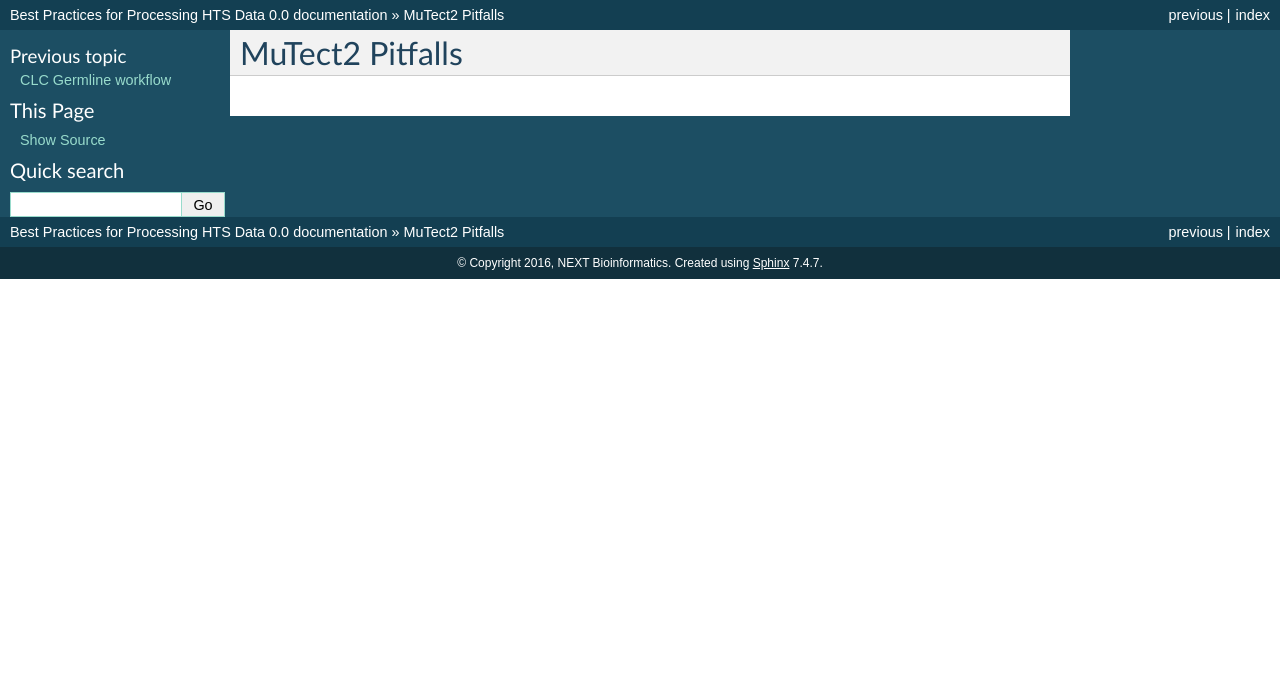
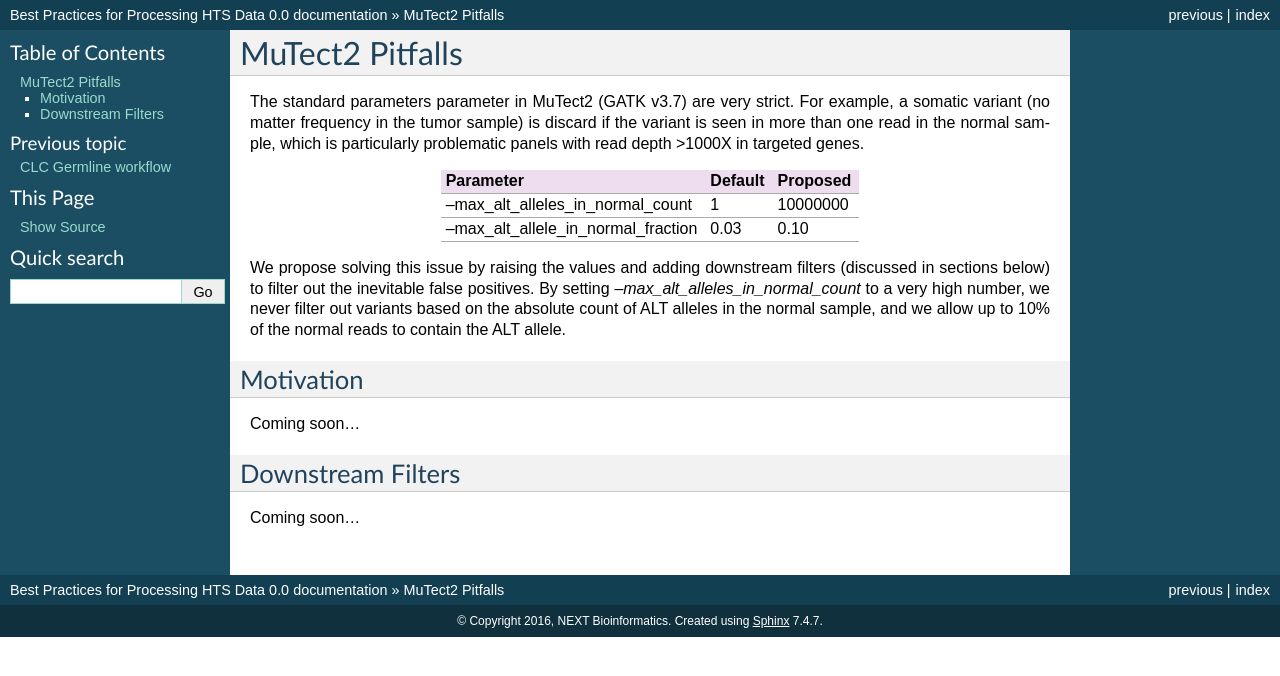
Before and after one commit to NEXTBioinformatics/Best-Practices-for-Processing-HTS-Data, a Sphinx documentation site: the page built from source/mutect2_pitfalls.rst, in a window 1280 px wide. Shown: the top 676 px of the page. Built offline with Sphinx 7.4.7, drawn with Linux system fonts in a browser that asks for light colours.

Commit message:
Proposed MuTect2 paramter values

```diff
--- a/source/mutect2_pitfalls.rst
+++ b/source/mutect2_pitfalls.rst
@@ -1,2 +1,23 @@
 MuTect2 Pitfalls
 ================
+
+The standard parameters parameter in MuTect2 (GATK v3.7) are very strict. For example, a somatic variant (no matter frequency in the tumor sample) is discard if the variant is seen in more than one read in the normal sample, which is particularly problematic panels with read depth >1000X in targeted genes.
+
+==================================== ======= ==========
+Parameter                            Default Proposed
+==================================== ======= ==========
+--max_alt_alleles_in_normal_count    1       10000000
+--max_alt_allele_in_normal_fraction  0.03    0.10
+==================================== ======= ==========
+
+We propose solving this issue by raising the values and adding downstream filters (discussed in sections below) to filter out the inevitable false positives. By setting `--max_alt_alleles_in_normal_count` to a very high number, we never filter out variants based on the absolute count of ALT alleles in the normal sample, and we allow up to 10% of the normal reads to contain the ALT allele.
+
+Motivation
+----------
+
+Coming soon...
+
+Downstream Filters
+------------------
+
+Coming soon...
```
